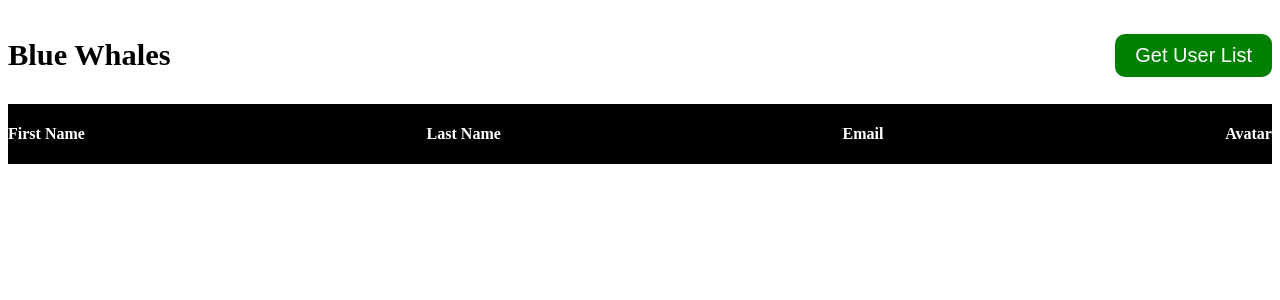
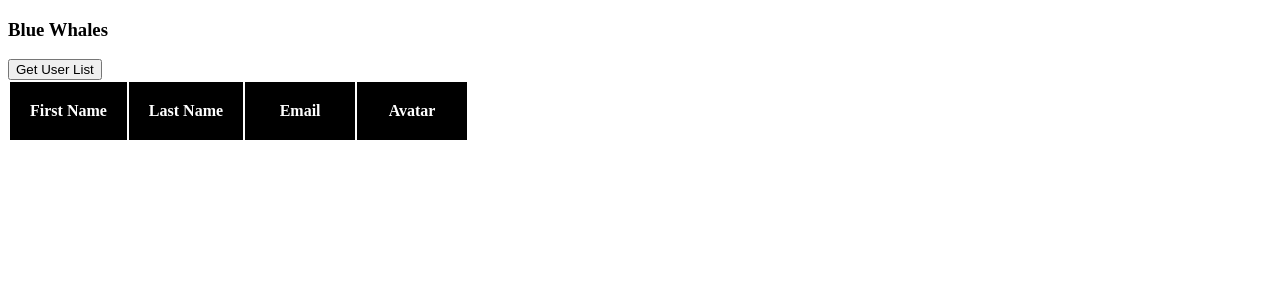
Before and after one commit to acciojob/fetch-users-Dipak1121, a React app: page / in a window 1280 px wide. Shown: the top 300 px of the page. Built offline with nearby package versions, Linux system fonts and the light colour scheme.

Commit message:
third commit

```diff
--- a/src/components/App.js
+++ b/src/components/App.js
@@ -31,23 +31,47 @@ const App = () => {
           <button className="btn"
           onClick={fetchAPI}>Get User List</button>
           </div>
-          <div className="lebels">
+          {/* <div className="lebels">
             <h4>First Name</h4>
             <h4>Last Name</h4>
             <h4>Email</h4>
             <h4>Avatar</h4>
-          </div>
+          </div> */}
+          <table>
+            <thead>
+              <tr>
+                <th>First Name</th>
+                <th>Last Name</th>
+                <th>Email</th>
+                <th>Avatar</th>
+              </tr>
+            </thead>
+            <tbody>
+            {
+              showList && apiData.map((item, index)=>{
+                return(
+                  <tr className="user" key={index}>
+                    <td>{item.first_name}</td>
+                    <td>{item.last_name}</td>
+                    <td>{item.email}</td>
+                    <td><img src={item.avatar} alt="No Avatar"></img></td>
+                  </tr>
+                )
+              })
+            }
+            </tbody>
+          </table>
           {
-            showList && apiData.map((item, index)=>{
-              return(
-                <div className="user" key={index}>
-                  <h4>{item.first_name}</h4>
-                  <h4>{item.last_name}</h4>
-                  <h4>{item.email}</h4>
-                  <img src={item.avatar} alt="No Avatar"></img>
-                </div>
-              )
-            })
+            // showList && apiData.map((item, index)=>{
+            //   return(
+            //     <div className="user" key={index}>
+            //       <h4>{item.first_name}</h4>
+            //       <h4>{item.last_name}</h4>
+            //       <h4>{item.email}</h4>
+            //       <img src={item.avatar} alt="No Avatar"></img>
+            //     </div>
+            //   )
+            // })
           }
 
     </div>
--- a/src/styles/App.css
+++ b/src/styles/App.css
@@ -1,32 +1,12 @@
-.head{
-    display: flex;
-    justify-content: space-between;
-    align-items: center;
-    font-size: 26px;
+td,tr,th{
+    border: none;
 }
-.head button{
-    padding: 10px 20px;
-    background-color: green;
-    border-radius: 10px;
-    color: white;
-    border: none;
-    font-size: 20px;
-    font-weight: 500;
+td, th{
+    padding: 20px;
+    min-width: 70px;
+
 }
-.head button:hover{
-cursor: pointer;
-}
-.lebels{
-    display: flex;
-    justify-content: space-between;
-    background-color: black !important;
+thead{
+    background-color: black;
     color: white;
 }
-.lebels h4{
-    /* padding: 0px 10px; */
-}
-.user{
-    display: flex;
-    justify-content: space-between;
-    align-items: center;
-}
```
